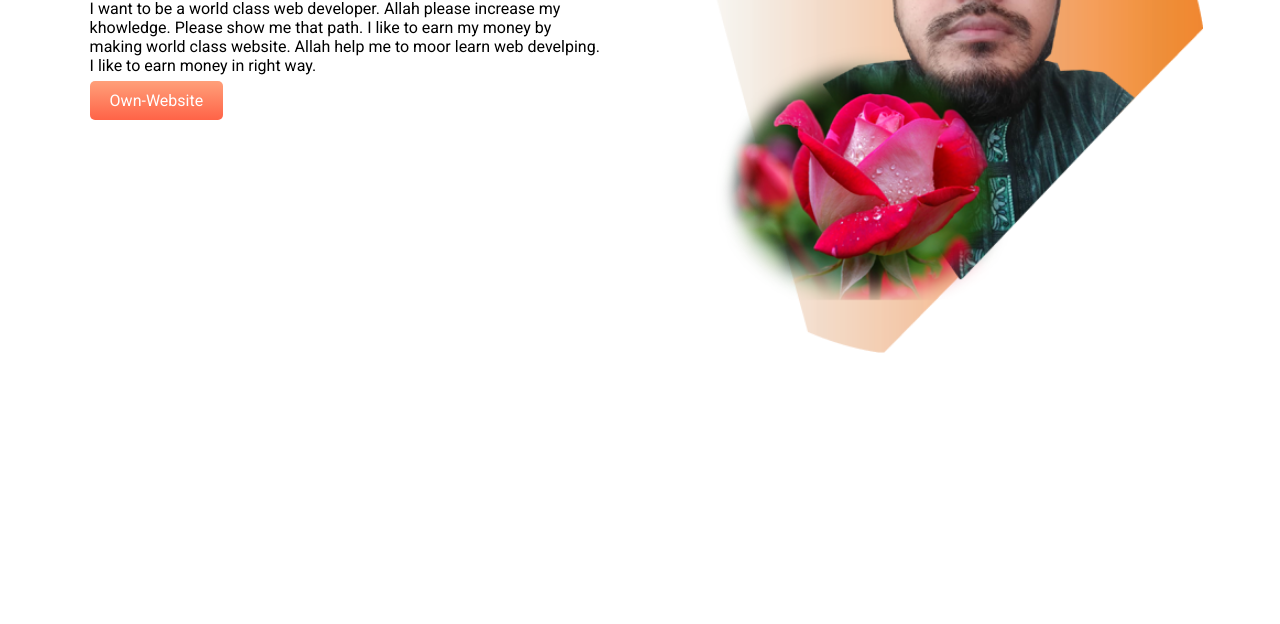
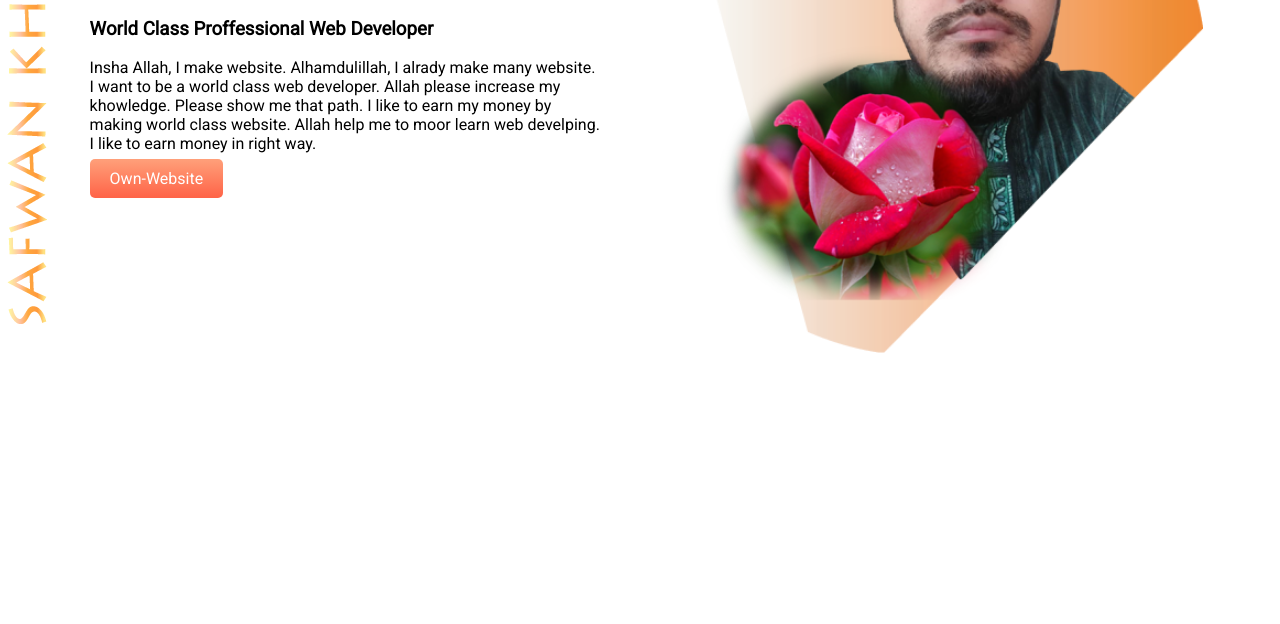
Before and after one commit to Soaib-first-website/Projects-second, a plain HTML site: page index.html in a window 1280 px wide. Shown: the part 176-800 px from the top of the page. Drawn offline with Linux system fonts and the light colour scheme.

Commit message:
second change

```diff
--- a/index.html
+++ b/index.html
@@ -11,7 +11,7 @@
 <link href="https://fonts.googleapis.com/css2?family=Roboto&display=swap" rel="stylesheet">
 </head>
 <body>
-    <section>
+    <section class="Top-banner">
         <div class="half-width">
             <h1>Wellcome to</h1>
             <h1><span class="orang-highlight">Mohammad Soaib</span> Website</h1>
@@ -20,7 +20,7 @@
             <a class="link-button" target="_blank" href="https://soaib-first-website.github.io/Own-Website/">Own-Website</a>
         </div>
         <div class="half-width">
-            <img src="Soaib.png" alt="">
+            <img src="Image/Soaib.png" alt="">
         </div>
     </section>
 
--- a/style.css
+++ b/style.css
@@ -1,6 +1,7 @@
 body{margin: 0px;
     font-family: 'Roboto', sans-serif;}
     .orang-highlight{color: orange;}
+h1{font-size: 40px;}
     .half-width{
         width: 40%;float: left;
         margin-left: 5%;
@@ -11,6 +12,11 @@ body{margin: 0px;
     }
     .link-button{background-image: linear-gradient(180deg, lightsalmon, tomato);
     text-decoration: none;
+    font-weight: 700px;
     padding: 10px 20px;
     border-radius: 5px;
     color: white;}
+.Top-banner{background-image: url(Image/copy.png);
+background-repeat: no-repeat;
+background-position: left;}
+section{height: 500px;}
```
Also changed, not shown: Image/Bismillah.jpg (renamed from Bismillah.jpg), Image/Soaib.png (renamed from Soaib.png), Image/background0.png (renamed from background0.png), Image/copy.png (renamed from copy.png), Image/copy3.png (renamed from copy3.png).
